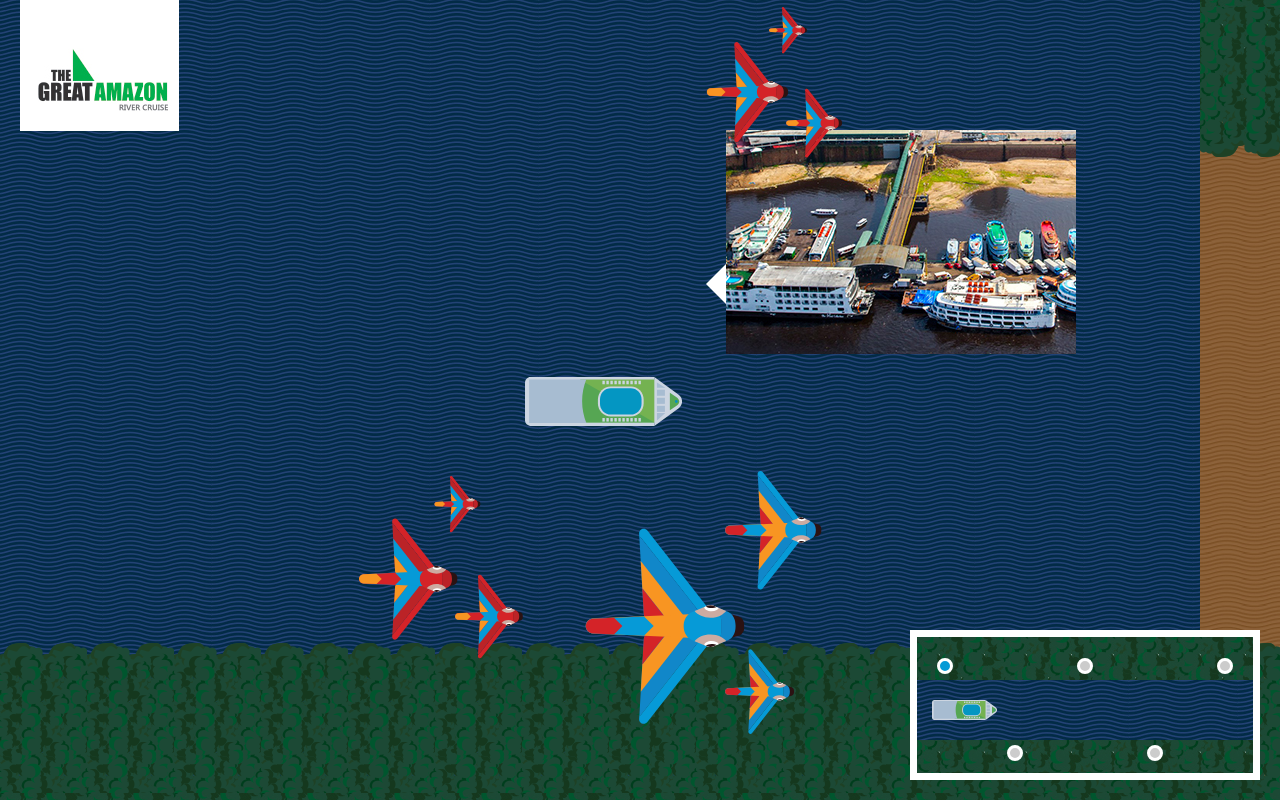
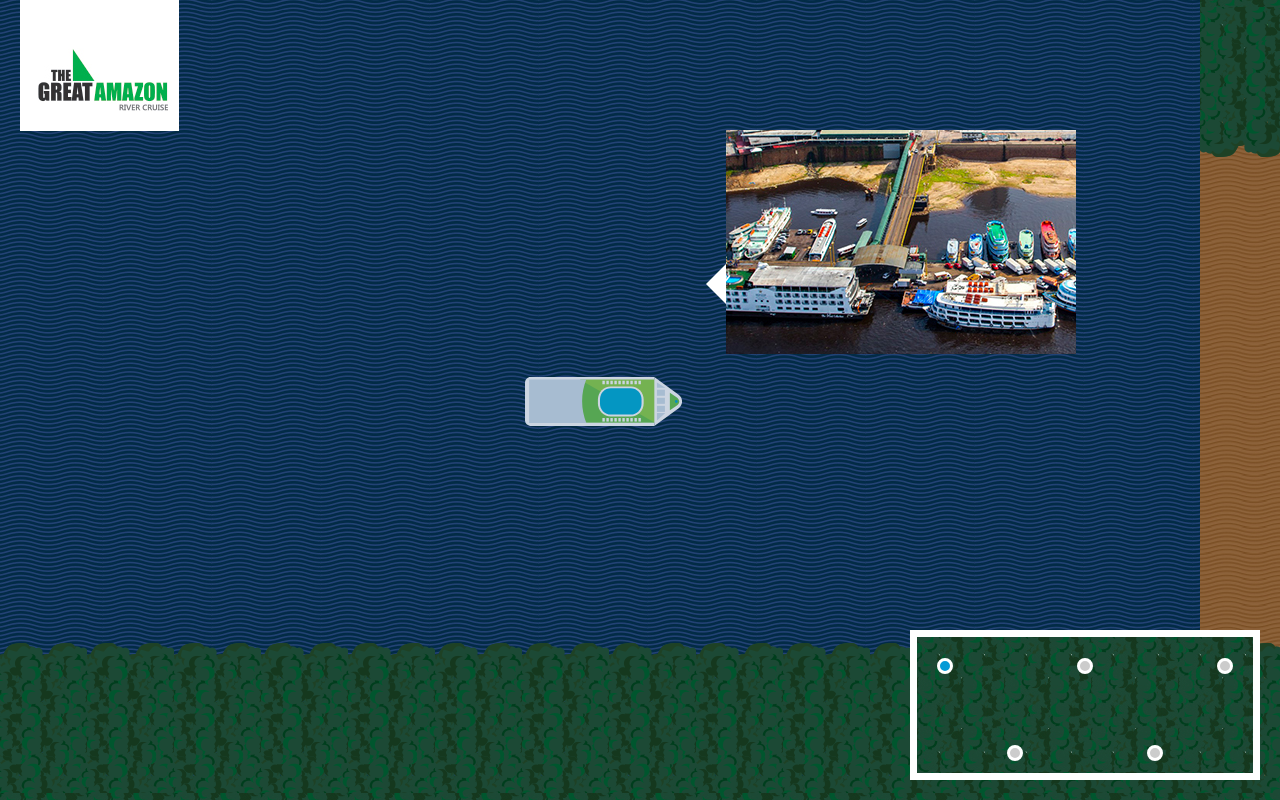
Before and after one commit to ram-gyawali/The-Great-Amazon, a plain HTML site: page index.html in a window 1280 px wide. Drawn offline with Linux system fonts and the light colour scheme.

Commit message:
Improved UI by Frankie

```diff
--- a/index.html
+++ b/index.html
@@ -20,10 +20,7 @@
 			<li id = "five"><a href="#" title="5" >5</a></li>
 		</ul><!-- END BULLETS -->
 		<!-- RIVER -->
-		<div class="river">
-			<div class="cruise">
-				<img src="imgs/cruise.svg" id = "smallOne">
-			</div>
+
 		</div><!-- END RIVER -->
 	</div><!-- END MAP -->
 
@@ -36,10 +33,6 @@
 			<!-- PORT OF MANAUS START -->
 			<section id="portOfManausStart">
 				<!-- ANIMATION -->
-
-				<div class="animation">
-					<img src="imgs/macaws.svg" id = "formerMaca">
-				</div>
 
 				<!-- GROUND -->
 				<div class="ground">
--- a/js/script.js
+++ b/js/script.js
@@ -20,6 +20,7 @@ let formerMaca = document.getElementById('formerMaca'),
 	guitar=  new Audio("audio/classic_music.mp3");
 
 window.scrollTo(scroll,0);
+
 
 
  // 	two.onclick = function(event){
```
